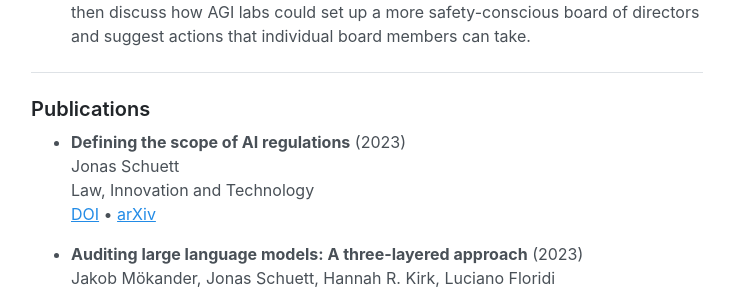
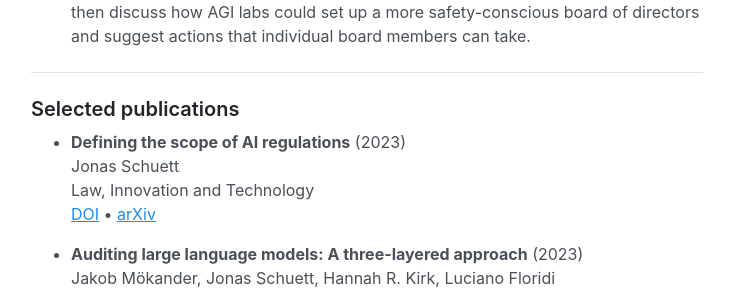
Before and after one commit to jonasschuett/jonasschuett.github.io, a Jekyll site: the page built from _posts/2020-04-04-introduction.md, in a window 1280 px wide and 900 px high, scrolled down 1879 px. Shown: the part 163-454 px from the top of the window, without its empty margins (273-1005 px from the left). Built offline with Jekyll 4.4.1, drawn with Linux system fonts in a browser that asks for light colours.

Commit message:
Update 2020-04-04-introduction.md

```diff
--- a/_posts/2020-04-04-introduction.md
+++ b/_posts/2020-04-04-introduction.md
@@ -55,7 +55,7 @@ I'm a Research Fellow at the [Centre for the Governance of AI](https://www.gover
 
 ---
 
-### Publications
+### Selected publications
 
 - **Defining the scope of AI regulations** (2023) <br>
 Jonas Schuett <br>
```
